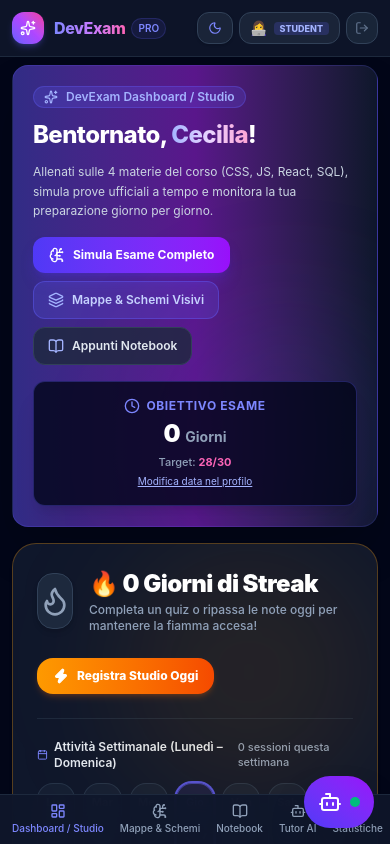
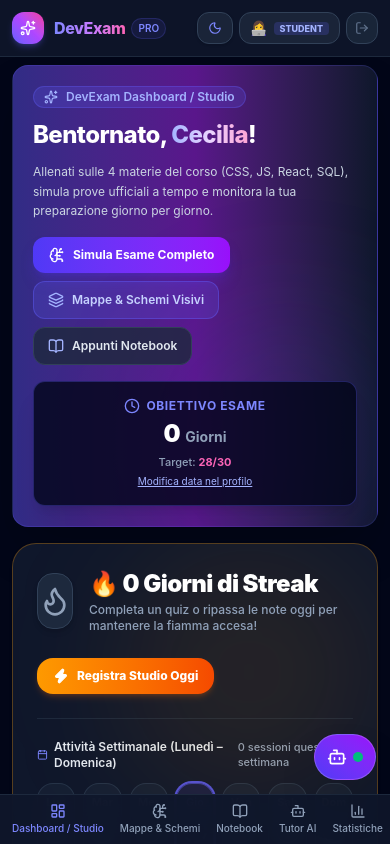
Before and after one commit to ceciliab91-max/DEVRECAP, a React (Vite) app: page / in a window 390 px wide. Both pictures are taken after a click on the button "Studente Demo". Shown: the top 844 px of the page. Built offline with nearby package versions, Linux system fonts and the light colour scheme.

Commit message:
fix(ui): offset floating AI tutor chat button above mobile bottom navbar

```diff
--- a/src/components/AITutorChat.jsx
+++ b/src/components/AITutorChat.jsx
@@ -388,10 +388,10 @@ export default function AITutorChat({ externalTriggerContext, onClearTriggerCont
         <button
           type="button"
           onClick={() => setIsOpen(true)}
-          className="fixed bottom-4 right-4 sm:bottom-6 sm:right-6 z-40 p-3.5 sm:p-4 rounded-full bg-gradient-to-tr from-indigo-600 to-purple-600 text-white shadow-2xl hover:scale-105 active:scale-95 transition-all duration-300 flex items-center space-x-2 group cursor-pointer"
+          className="fixed bottom-16 right-3.5 sm:bottom-6 sm:right-6 z-40 p-3 sm:p-4 rounded-full bg-gradient-to-tr from-indigo-600 to-purple-600 text-white shadow-2xl hover:scale-105 active:scale-95 transition-all duration-300 flex items-center space-x-1.5 sm:space-x-2 group cursor-pointer border border-white/20"
           aria-label="Apri Tutor IA"
         >
-          <Bot className="w-6 h-6" />
+          <Bot className="w-5 h-5 sm:w-6 sm:h-6" />
           <span className="hidden sm:inline font-bold pr-1 text-sm">Tutor IA</span>
           <span className="flex h-2.5 w-2.5 relative">
             <span className="animate-ping absolute inline-flex h-full w-full rounded-full bg-emerald-400 opacity-75"></span>
```
